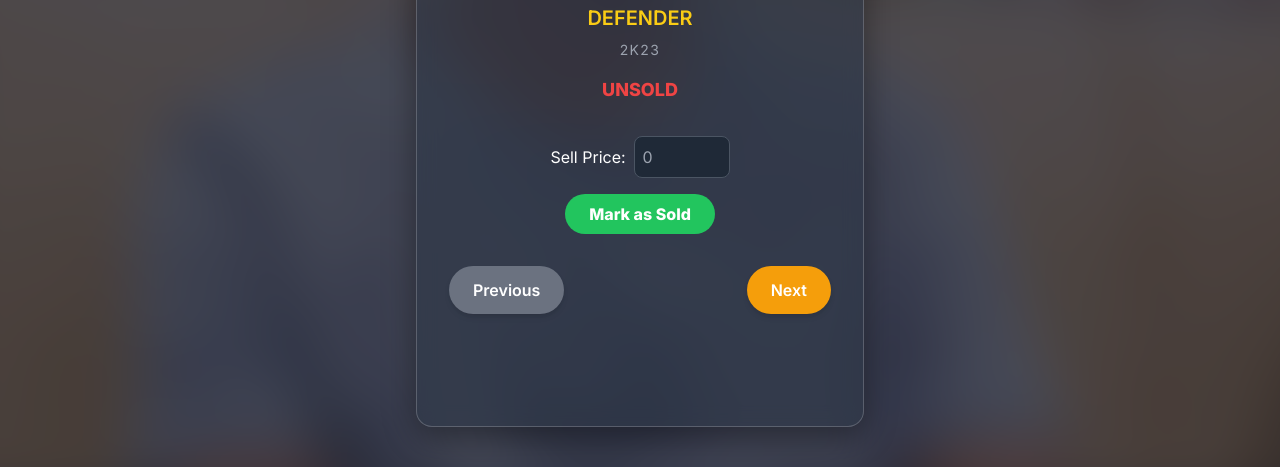
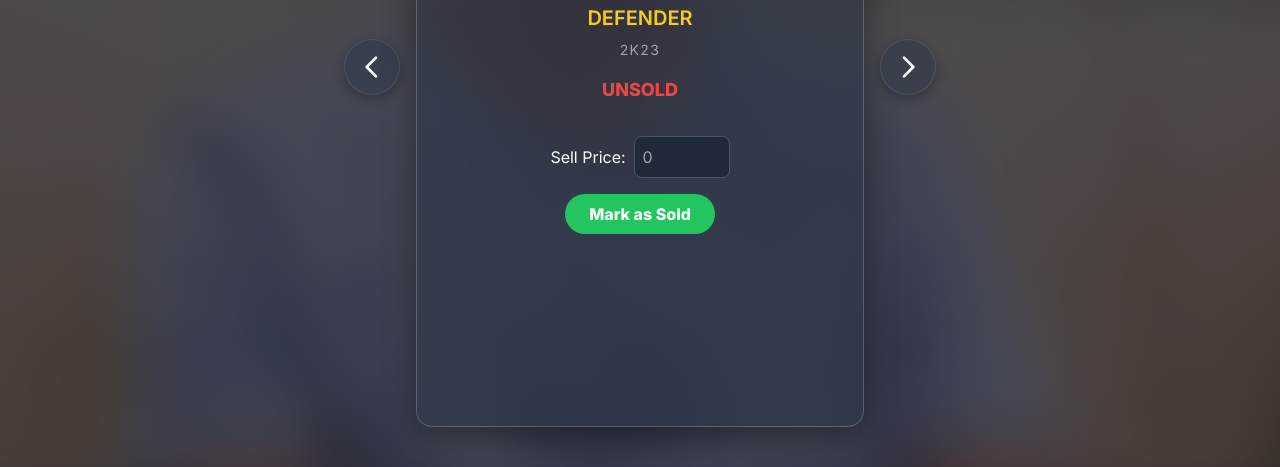
Before and after one commit to sonuk299/EPL, a plain HTML site: page index.html in a window 1280 px wide. Shown: the part 333-800 px from the top of the page. Drawn offline with nearby package versions, Linux system fonts and the light colour scheme.

Commit message:
Update index.html

```diff
--- a/index.html
+++ b/index.html
@@ -19,35 +19,33 @@
             min-height: 100vh;
             overflow: hidden; /* Prevent overflow during animation */
         }
-        .action-button {
-            padding: 0.75rem 1.5rem;
-            border-radius: 9999px;
-            font-weight: 600;
-            color: #ffffff;
-            transition-property: background-color, transform, box-shadow;
-            transition-duration: 300ms;
-            transition-timing-function: ease-in-out;
-            box-shadow: 0 4px 6px -1px rgba(0, 0, 0, 0.1), 0 2px 4px -1px rgba(0, 0, 0, 0.06);
+
+        .nav-button {
+            flex-shrink: 0;
+            width: 3.5rem;
+            height: 3.5rem;
+            border-radius: 9999px; /* circle */
+            background: rgba(45, 55, 72, 0.5);
+            backdrop-filter: blur(8px);
+            -webkit-backdrop-filter: blur(8px);
+            border: 1px solid rgba(255, 255, 255, 0.1);
+            display: flex;
+            align-items: center;
+            justify-content: center;
+            cursor: pointer;
+            transition: all 0.2s ease-in-out;
+            box-shadow: 0 4px 12px rgba(0,0,0,0.3);
         }
-        .action-button:hover {
-            transform: translateY(-2px);
-            box-shadow: 0 10px 15px -3px rgba(0, 0, 0, 0.1), 0 4px 6px -2px rgba(0, 0, 0, 0.05);
+
+        .nav-button:hover {
+            background: rgba(60, 70, 90, 0.7);
+            transform: scale(1.05);
         }
-        .action-button:active {
-            transform: translateY(0);
+
+        .nav-button:active {
+            transform: scale(0.95);
         }
-        .prev-button {
-            background-color: #6b7280;
-        }
-        .prev-button:hover {
-            background-color: #4b5563;
-        }
-        .next-button {
-            background-color: #f59e0b;
-        }
-        .next-button:hover {
-            background-color: #d97706;
-        }
+
         #loading-message {
             position: absolute;
             top: 50%;
@@ -181,12 +179,22 @@
     <div id="background-overlay" class="background-overlay"></div>
     <div id="party-container" class="fixed inset-0 z-20 pointer-events-none"></div>
 
-
     <div id="loading-message">Loading players...</div>
 
-    <div id="auction-slide" class="glass-card rounded-2xl p-8 max-w-md w-full mx-4 flex flex-col items-center text-center hidden" style="height: 90vh;">
+    <!-- Main container for the card and navigation buttons -->
+    <div id="card-container" class="w-full max-w-3xl flex items-center justify-center space-x-2 sm:space-x-4 px-2 sm:px-4 hidden">
+
+        <!-- Previous Button -->
+        <button id="prev-button" class="nav-button">
+            <svg xmlns="http://www.w3.org/2000/svg" class="h-8 w-8 text-white" fill="none" viewBox="0 0 24 24" stroke="currentColor" stroke-width="2">
+                <path stroke-linecap="round" stroke-linejoin="round" d="M15 19l-7-7 7-7" />
+            </svg>
+        </button>
+
+        <!-- Player Card -->
+        <div id="auction-slide" class="glass-card rounded-2xl p-8 max-w-md w-full flex flex-col items-center text-center" style="height: 90vh;">
             <!-- Player Photo Section -->
-        <div class="w-48 h-48 rounded-full bg-gray-700 flex items-center justify-center overflow-hidden border-4 border-yellow-400 mb-6 shadow-lg transition-transform duration-500 ease-in-out hover:scale-105">
+            <div class="w-48 h-48 rounded-full bg-gray-700 flex items-center justify-center overflow-hidden border-4 border-yellow-400 mb-6 shadow-lg transition-transform duration-500 ease-in-out hover:scale-1.05">
                 <img id="player-photo" src="https://placehold.co/192x192/2d3748/ffffff?text=Player" alt="Player Photo" class="w-full h-full object-cover">
             </div>
 
@@ -207,15 +215,18 @@
                     <label for="sell-price" class="text-white font-medium">Sell Price:</label>
                     <input type="number" id="sell-price" class="w-24 p-2 rounded-lg bg-gray-800 text-white border border-gray-600 focus:outline-none focus:ring-2 focus:ring-yellow-500" placeholder="0" min="0">
                 </div>
-            <button id="sell-button" class="bg-green-500 hover:bg-green-600 text-white font-bold py-2 px-6 rounded-full transition-all duration-300 transform hover:scale-105 focus:outline-none">
+                <button id="sell-button" class="bg-green-500 hover:bg-green-600 text-white font-bold py-2 px-6 rounded-full transition-all duration-300 transform hover:scale-1.05 focus:outline-none">
                     Mark as Sold
                 </button>
             </div>
+        </div>
 
-        <div class="mt-8 flex justify-between w-full space-x-4">
-            <button id="prev-button" class="action-button prev-button">Previous</button>
-            <button id="next-button" class="action-button next-button">Next</button>
-        </div>
+        <!-- Next Button -->
+        <button id="next-button" class="nav-button">
+            <svg xmlns="http://www.w3.org/2000/svg" class="h-8 w-8 text-white" fill="none" viewBox="0 0 24 24" stroke="currentColor" stroke-width="2">
+                <path stroke-linecap="round" stroke-linejoin="round" d="M9 5l7 7-7 7" />
+            </svg>
+        </button>
     </div>
 
     <!-- Custom Modal/Message Box -->
@@ -245,6 +256,7 @@
         const prevButton = document.getElementById('prev-button');
         const nextButton = document.getElementById('next-button');
         const partyContainer = document.getElementById('party-container');
+        const cardContainer = document.getElementById('card-container'); // Container for card and nav buttons
 
         // Function to show custom alert message
         function showAlert(message) {
@@ -375,11 +387,10 @@
         async function fetchPlayers() {
             try {
                 const loadingMessage = document.getElementById('loading-message');
-                const slide = document.getElementById('auction-slide');
 
-                // Show loading message and hide the slide
+                // Show loading message and hide the card container
                 loadingMessage.classList.remove('hidden');
-                slide.classList.add('hidden');
+                cardContainer.classList.add('hidden');
 
                 const response = await fetch('https://raw.githubusercontent.com/sonuk299/EPL/refs/heads/main/EPL%20(Responses)%20-%20Form%20responses%201.csv');
                 const csvText = await response.text();
@@ -405,9 +416,9 @@
 
                 if (players.length > 0) {
                     preloadImages(); // Preload images after data is fetched
-                    // Hide loading message and show the slide
+                    // Hide loading message and show the card container
                     loadingMessage.classList.add('hidden');
-                    slide.classList.remove('hidden');
+                    cardContainer.classList.remove('hidden');
                     updateSlide(players[currentPlayerIndex]);
                 } else {
                     document.getElementById('loading-message').textContent = 'No player data found.';
@@ -445,27 +456,15 @@
             customAlert.classList.add('hidden');
         });
 
-        // Event listeners for keyboard arrows
-        document.addEventListener('keydown', (event) => {
-            if (players.length === 0) return;
-            if (event.key === 'ArrowRight') {
-                currentPlayerIndex = (currentPlayerIndex + 1) % players.length;
-                updateSlide(players[currentPlayerIndex], 'next');
-            } else if (event.key === 'ArrowLeft') {
-                currentPlayerIndex = (currentPlayerIndex - 1 + players.length) % players.length;
-                updateSlide(players[currentPlayerIndex], 'prev');
-            }
-        });
-
         // Event listeners for buttons
         prevButton.addEventListener('click', () => {
-            if (players.length === 0) return;
+            if (players.length === 0 || isAnimating) return;
             currentPlayerIndex = (currentPlayerIndex - 1 + players.length) % players.length;
             updateSlide(players[currentPlayerIndex], 'prev');
         });
 
         nextButton.addEventListener('click', () => {
-            if (players.length === 0) return;
+            if (players.length === 0 || isAnimating) return;
             currentPlayerIndex = (currentPlayerIndex + 1) % players.length;
             updateSlide(players[currentPlayerIndex], 'next');
         });
```
Lines whose indentation alone changed are shown as unchanged.
